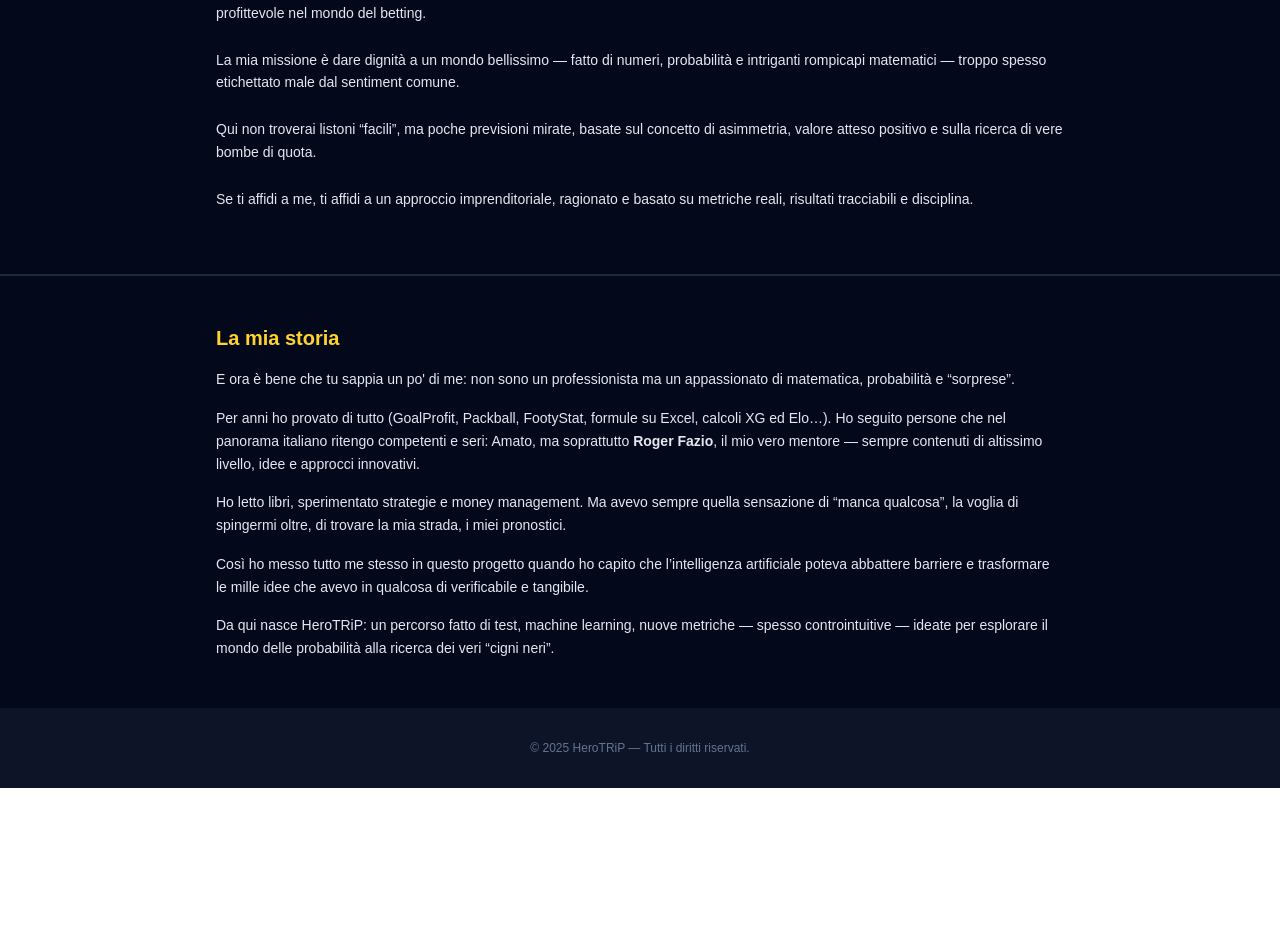
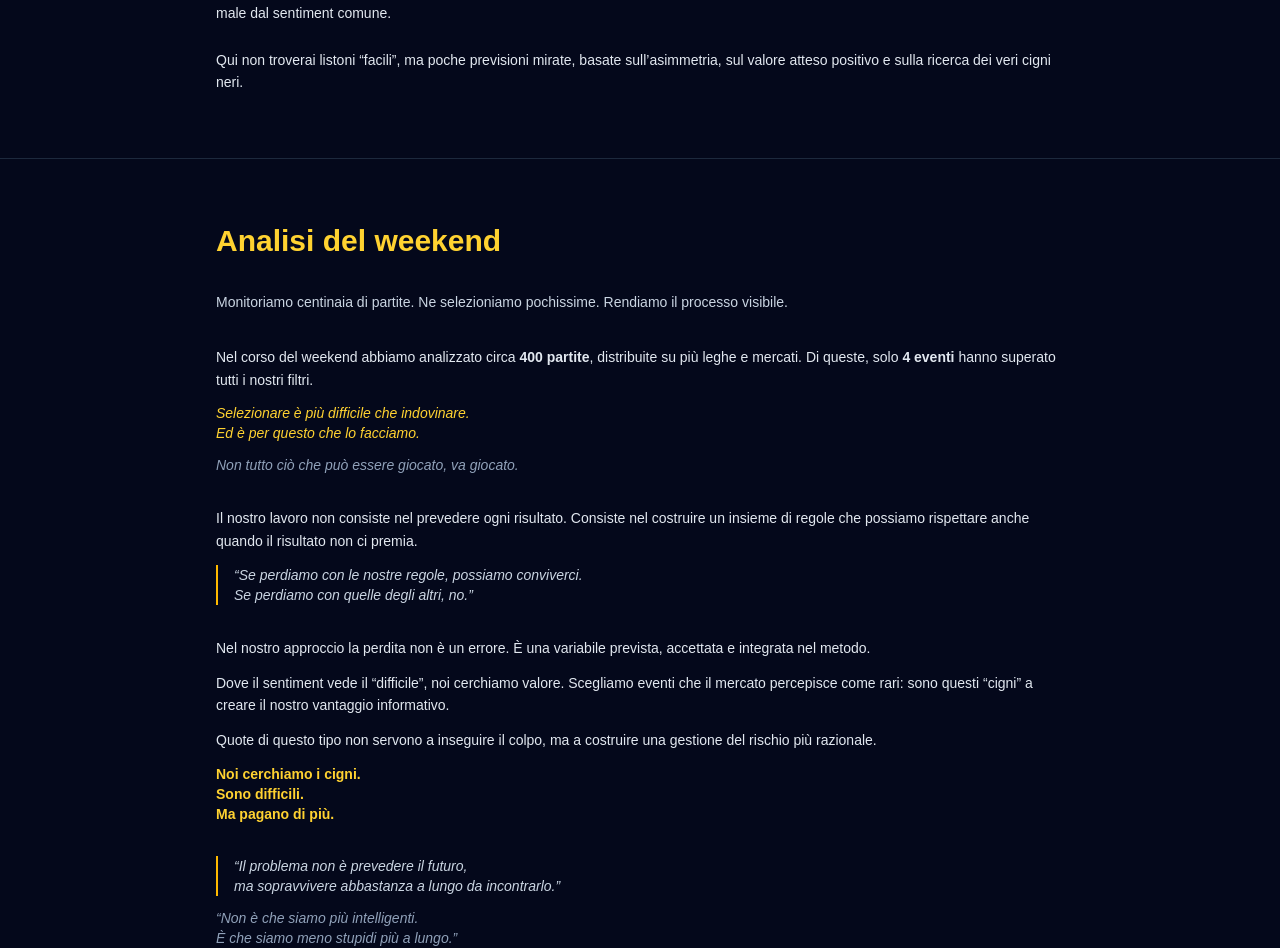
Before and after one commit to silvioivaldi-HeroTrip/hero-trip, a Next.js app: page / in a window 1280 px wide. Shown: the part 806-1754 px from the top of the page. Before the commit the page ends 1594 px from the top, so only its background shows below. Built offline with nearby package versions, Linux system fonts and the light colour scheme.

Commit message:
nuovi utenti e nuove partite

```diff
--- a/app/page.tsx
+++ b/app/page.tsx
@@ -17,8 +17,9 @@ export default function HomePage() {
 
             <p className="text-center text-slate-300 max-w-2xl mx-auto text-sm sm:text-base leading-relaxed">
               Il primo servizio di pronostici focalizzato sulle partite asimmetriche,
-              inattese, da quota golosa: <span className="text-amber-300 font-semibold">
-              i veri cigni neri del betting.
+              inattese, da quota golosa:{" "}
+              <span className="text-amber-300 font-semibold">
+                i veri cigni neri del betting.
               </span>
             </p>
 
@@ -54,67 +55,144 @@ export default function HomePage() {
       {/* MISSION SECTION */}
       <section id="mission" className="border-b border-slate-800 bg-slate-950/80 py-16">
         <div className="max-w-4xl mx-auto px-6 space-y-6">
-
           <h2 className="text-3xl font-bold text-amber-300">La mia missione</h2>
 
           <p className="text-sm text-slate-200 leading-relaxed">
-            Ciao e benvenuto nella mia pagina, sono HeroTRiP e ho lavorato negli ultimi mesi/anni
-            per realizzare qualcosa di innovativo e profittevole nel mondo del betting.
+            La mia missione è dare dignità a un mondo bellissimo — fatto di numeri,
+            probabilità e rompicapi matematici — troppo spesso etichettato male dal
+            sentiment comune.
           </p>
 
           <p className="text-sm text-slate-200 leading-relaxed">
-            La mia missione è dare dignità a un mondo bellissimo — fatto di numeri, probabilità
-            e intriganti rompicapi matematici — troppo spesso etichettato male dal sentiment comune.
-          </p>
-
-          <p className="text-sm text-slate-200 leading-relaxed">
-            Qui non troverai listoni “facili”, ma poche previsioni mirate, basate sul concetto
-            di asimmetria, valore atteso positivo e sulla ricerca di vere bombe di quota.
-          </p>
-
-          <p className="text-sm text-slate-200 leading-relaxed">
-            Se ti affidi a me, ti affidi a un approccio imprenditoriale, ragionato e basato su
-            metriche reali, risultati tracciabili e disciplina.
+            Qui non troverai listoni “facili”, ma poche previsioni mirate, basate
+            sull’asimmetria, sul valore atteso positivo e sulla ricerca dei veri
+            cigni neri.
           </p>
         </div>
       </section>
 
-      {/* LA MIA STORIA — NUOVA SEZIONE */}
+      {/* ANALISI WEEKEND */}
+      <section
+        id="analisi-weekend"
+        className="border-b border-slate-800 bg-slate-950/80 py-16"
+      >
+        <div className="max-w-4xl mx-auto px-6 space-y-8">
+
+          <h2 className="text-3xl font-bold text-amber-300">
+            Analisi del weekend
+          </h2>
+
+          <p className="text-sm text-slate-300 leading-relaxed">
+            Monitoriamo centinaia di partite. Ne selezioniamo pochissime.
+            Rendiamo il processo visibile.
+          </p>
+
+          {/* CONTESTO */}
+          <div className="space-y-3">
+            <p className="text-sm text-slate-200 leading-relaxed">
+              Nel corso del weekend abbiamo analizzato circa{" "}
+              <strong>400 partite</strong>, distribuite su più leghe e mercati.
+              Di queste, solo <strong>4 eventi</strong> hanno superato tutti i
+              nostri filtri.
+            </p>
+
+            <p className="italic text-amber-300 text-sm">
+              Selezionare è più difficile che indovinare.
+              <br />
+              Ed è per questo che lo facciamo.
+            </p>
+
+            <p className="italic text-slate-400 text-sm">
+              Non tutto ciò che può essere giocato, va giocato.
+            </p>
+          </div>
+
+          {/* REGOLE */}
+          <div className="space-y-3">
+            <p className="text-sm text-slate-200 leading-relaxed">
+              Il nostro lavoro non consiste nel prevedere ogni risultato.
+              Consiste nel costruire un insieme di regole che possiamo rispettare
+              anche quando il risultato non ci premia.
+            </p>
+
+            <p className="italic text-slate-300 text-sm border-l-2 border-amber-400 pl-4">
+              “Se perdiamo con le nostre regole, possiamo conviverci.
+              <br />
+              Se perdiamo con quelle degli altri, no.”
+            </p>
+          </div>
+
+          {/* CIGNI */}
+          <div className="space-y-3">
+            <p className="text-sm text-slate-200 leading-relaxed">
+              Nel nostro approccio la perdita non è un errore. È una variabile
+              prevista, accettata e integrata nel metodo.
+            </p>
+
+            <p className="text-sm text-slate-200 leading-relaxed">
+              Dove il sentiment vede il “difficile”, noi cerchiamo valore.
+              Scegliamo eventi che il mercato percepisce come rari:
+              sono questi “cigni” a creare il nostro vantaggio informativo.
+            </p>
+
+            <p className="text-sm text-slate-200 leading-relaxed">
+              Quote di questo tipo non servono a inseguire il colpo,
+              ma a costruire una gestione del rischio più razionale.
+            </p>
+
+            <p className="font-semibold text-amber-300 text-sm">
+              Noi cerchiamo i cigni.
+              <br />
+              Sono difficili.
+              <br />
+              Ma pagano di più.
+            </p>
+          </div>
+
+          {/* SOSTENIBILITÀ */}
+          <div className="space-y-3">
+            <p className="italic text-slate-300 text-sm border-l-2 border-amber-400 pl-4">
+              “Il problema non è prevedere il futuro,
+              <br />
+              ma sopravvivere abbastanza a lungo da incontrarlo.”
+            </p>
+
+            <p className="italic text-slate-400 text-sm">
+              “Non è che siamo più intelligenti.
+              <br />
+              È che siamo meno stupidi più a lungo.”
+            </p>
+          </div>
+
+          {/* NUMERI PLACEHOLDER */}
+          <div className="space-y-2 pt-4">
+            <p className="text-sm text-slate-300 font-semibold">
+              Numeri del weekend (in aggiornamento)
+            </p>
+
+            <ul className="text-sm text-slate-400 space-y-1">
+              <li>• Partite monitorate: ~400</li>
+              <li>• Eventi selezionati: 4</li>
+              <li>• Quote medie: in aggiornamento</li>
+              <li>• ROI simulato a stake fisso: in aggiornamento</li>
+            </ul>
+          </div>
+
+        </div>
+      </section>
+
+      {/* LA MIA STORIA */}
       <section id="about-me" className="border-t border-slate-800 bg-slate-950/80">
         <div className="mx-auto max-w-4xl px-6 py-12 space-y-4">
-
-          <h2 className="text-xl font-semibold text-amber-300">La mia storia</h2>
+          <h2 className="text-xl font-semibold text-amber-300">
+            La mia storia
+          </h2>
 
           <p className="text-sm leading-relaxed text-slate-200">
-            E ora è bene che tu sappia un po' di me: non sono un professionista ma un appassionato
-            di matematica, probabilità e “sorprese”.
+            HeroTRiP nasce da anni di studio, test, errori e tentativi.
+            Dalla matematica alla probabilità, fino all’uso dell’intelligenza
+            artificiale per rendere verificabile ciò che prima era solo intuizione.
           </p>
-
-          <p className="text-sm leading-relaxed text-slate-200">
-            Per anni ho provato di tutto (GoalProfit, Packball, FootyStat, formule su Excel,
-            calcoli XG ed Elo…). Ho seguito persone che nel panorama italiano ritengo competenti
-            e seri: Amato, ma soprattutto <strong>Roger Fazio</strong>, il mio vero mentore —
-            sempre contenuti di altissimo livello, idee e approcci innovativi.
-          </p>
-
-          <p className="text-sm leading-relaxed text-slate-200">
-            Ho letto libri, sperimentato strategie e money management. Ma avevo sempre quella
-            sensazione di “manca qualcosa”, la voglia di spingermi oltre, di trovare la mia strada,
-            i miei pronostici.
-          </p>
-
-          <p className="text-sm leading-relaxed text-slate-200">
-            Così ho messo tutto me stesso in questo progetto quando ho capito che l’intelligenza
-            artificiale poteva abbattere barriere e trasformare le mille idee che avevo in qualcosa
-            di verificabile e tangibile.
-          </p>
-
-          <p className="text-sm leading-relaxed text-slate-200">
-            Da qui nasce HeroTRiP: un percorso fatto di test, machine learning, nuove metriche —
-            spesso controintuitive — ideate per esplorare il mondo delle probabilità alla ricerca
-            dei veri “cigni neri”.
-          </p>
-
         </div>
       </section>
 
@@ -122,7 +200,6 @@ export default function HomePage() {
       <footer className="py-8 text-center text-slate-500 text-xs">
         © {new Date().getFullYear()} HeroTRiP — Tutti i diritti riservati.
       </footer>
-
     </main>
   );
 }
```
